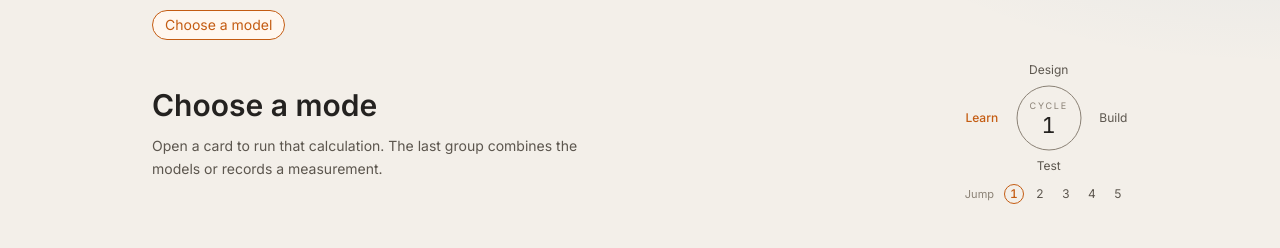
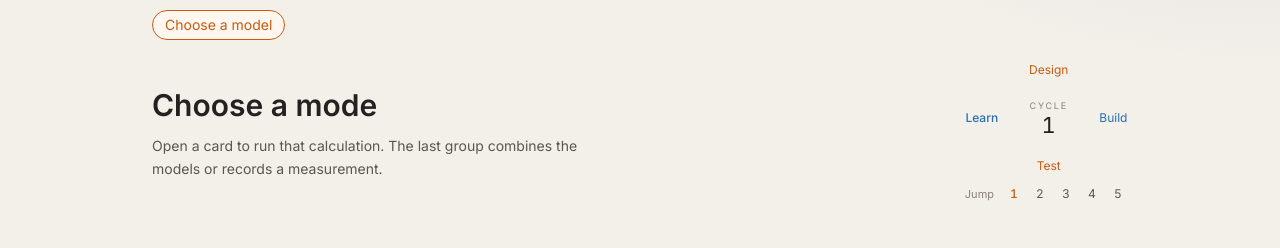
Before and after one commit to cedricwong0714/origami, a Next.js app in the folder web/structural/: page /models in a window 1280 px wide. Shown: the part 136-384 px from the top of the page. Built offline with nearby package versions, Linux system fonts and the light colour scheme.

Commit message:
Drop the cycle ring and alternate the stage colors.
Design and Test use the orange accent. Build and Learn use the blue accent. The center and the jump row sit on the page with no outline.

```diff
--- a/web/structural/src/components/engineering-cycle.tsx
+++ b/web/structural/src/components/engineering-cycle.tsx
@@ -7,36 +7,31 @@ type StageId = (typeof STAGES)[number];
 
 const CYCLES = [1, 2, 3, 4, 5] as const;
 
+/** Design and Test use the orange accent. Build and Learn use the blue accent. */
+const TONE: Record<StageId, string> = {
+  design: "text-studio-accent",
+  build: "text-studio-blue",
+  test: "text-studio-accent",
+  learn: "text-studio-blue",
+};
+
 export function EngineeringCycle() {
   const [stage, setStage] = useState<StageId>("learn");
   const [cycle, setCycle] = useState<(typeof CYCLES)[number]>(1);
 
   return (
-    <div className="w-fit shrink-0 text-studio-foreground">
-      <div className="grid grid-cols-[auto_4.75rem_auto] grid-rows-[auto_4.75rem_auto] items-center justify-items-center gap-x-3 gap-y-1">
+    <div className="w-fit shrink-0 bg-transparent text-studio-foreground">
+      <div className="grid grid-cols-[auto_4.75rem_auto] grid-rows-[auto_4.75rem_auto] items-center justify-items-center gap-x-3 gap-y-1 bg-transparent">
         <StageButton id="design" active={stage === "design"} className="col-start-2 row-start-1" onSelect={setStage} />
         <StageButton id="learn" active={stage === "learn"} className="col-start-1 row-start-2" onSelect={setStage} />
-        <div className="relative col-start-2 row-start-2 size-[4.75rem]">
-          <svg viewBox="0 0 76 76" className="size-full" aria-hidden="true">
-            <circle
-              cx="38"
-              cy="38"
-              r="32"
-              fill="none"
-              stroke="currentColor"
-              strokeWidth="1"
-              className="text-studio-label"
-            />
-          </svg>
-          <div className="pointer-events-none absolute inset-0 flex flex-col items-center justify-center gap-1">
-            <p className="text-[9px] leading-none tracking-[0.2em] text-studio-label uppercase">Cycle</p>
-            <p className="text-[22px] leading-none font-light tabular-nums">{cycle}</p>
-          </div>
+        <div className="col-start-2 row-start-2 flex size-[4.75rem] flex-col items-center justify-center gap-1 bg-transparent">
+          <p className="text-[9px] leading-none tracking-[0.2em] text-studio-label uppercase">Cycle</p>
+          <p className="text-[22px] leading-none font-light tabular-nums">{cycle}</p>
         </div>
         <StageButton id="build" active={stage === "build"} className="col-start-3 row-start-2" onSelect={setStage} />
         <StageButton id="test" active={stage === "test"} className="col-start-2 row-start-3" onSelect={setStage} />
       </div>
-      <div className="mt-3 flex items-center justify-center gap-1.5">
+      <div className="mt-3 flex items-center justify-center gap-1.5 bg-transparent">
         <span className="mr-1 text-[11px] text-studio-label">Jump</span>
         {CYCLES.map((item) => {
           const on = item === cycle;
@@ -49,8 +44,8 @@ export function EngineeringCycle() {
               onClick={() => setCycle(item)}
               className={
                 on
-                  ? "grid size-5 place-items-center rounded-full border border-studio-accent text-[12px] leading-none font-medium tabular-nums text-studio-accent"
-                  : "grid size-5 place-items-center rounded-full text-[12px] leading-none tabular-nums text-studio-muted hover:text-studio-foreground"
+                  ? "grid size-5 place-items-center bg-transparent text-[12px] leading-none font-medium tabular-nums text-studio-accent"
+                  : "grid size-5 place-items-center bg-transparent text-[12px] leading-none tabular-nums text-studio-muted hover:text-studio-foreground"
               }
             >
               {item}
@@ -80,8 +75,8 @@ function StageButton({
       aria-pressed={active}
       aria-label={`${label} stage`}
       onClick={() => onSelect(id)}
-      className={`text-[12px] leading-none whitespace-nowrap focus-visible:underline focus-visible:outline-none ${className} ${
-        active ? "font-medium text-studio-accent" : "text-studio-muted hover:text-studio-foreground"
+      className={`bg-transparent text-[12px] leading-none whitespace-nowrap focus-visible:underline focus-visible:outline-none ${className} ${TONE[id]} ${
+        active ? "font-medium" : "font-normal"
       }`}
     >
       {label}
```
